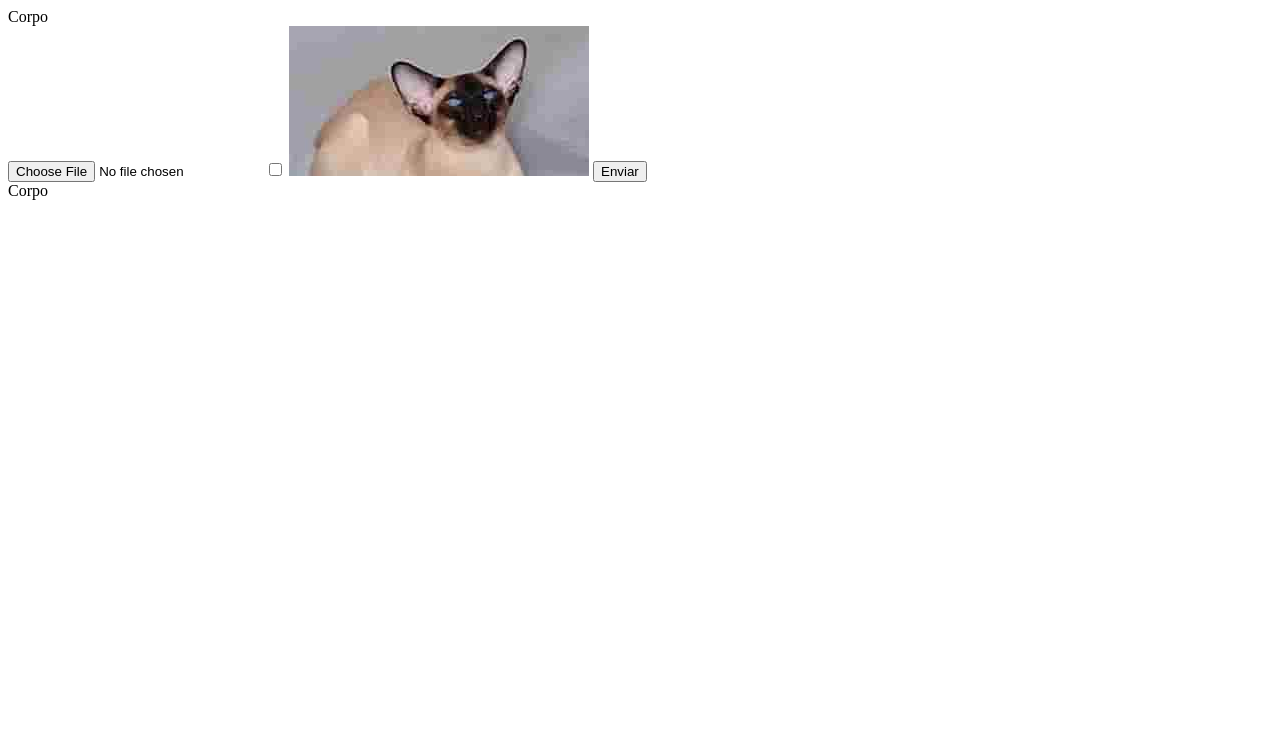
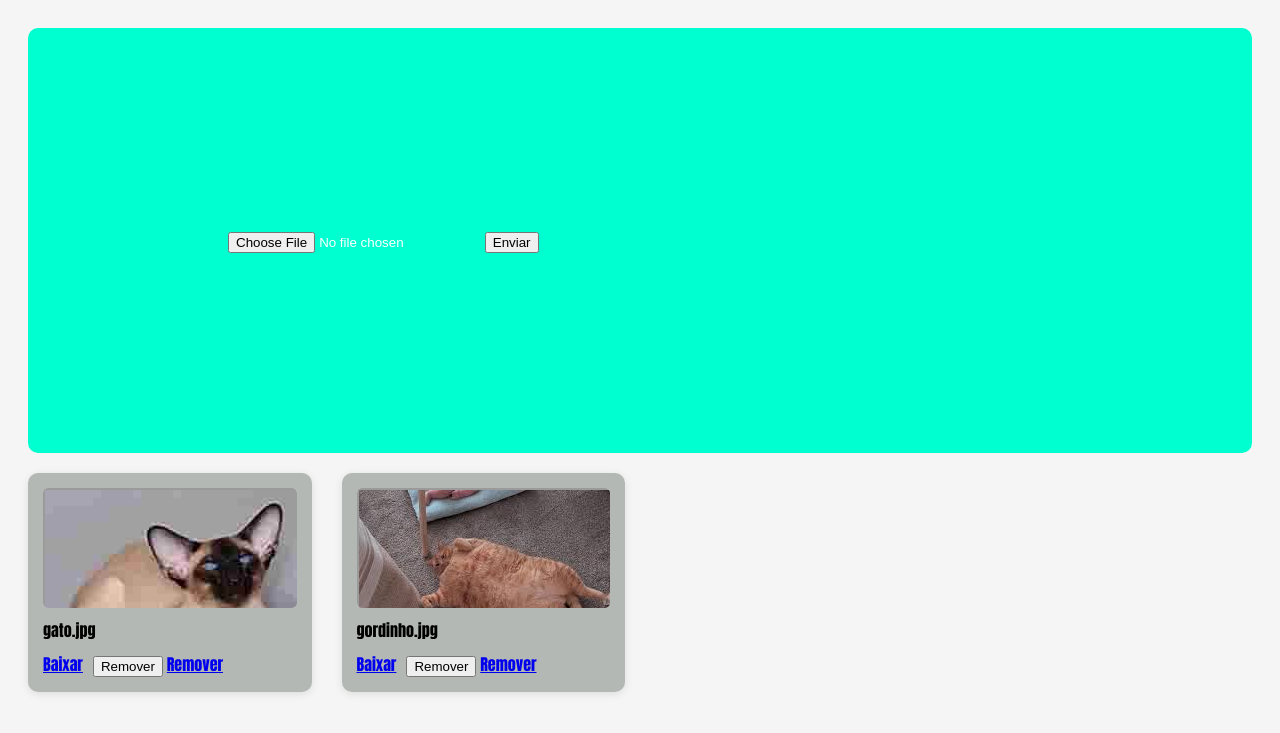
Before and after one commit to vitoroliveira8684/transferirArquivos, a FastAPI app: page / in a window 1280 px wide. Shown: the top 733 px of the page. Run offline with FastAPI, Linux system fonts and the light colour scheme.

Commit message:
Melhorando layout, adicionando botão de excluir

```diff
--- a/app/main.py
+++ b/app/main.py
@@ -10,4 +10,5 @@ app = FastAPI();
 
 app.include_router(files.router);
 
+app.mount("/static", StaticFiles(directory="app/static"), name="static")
 app.mount("/uploads", StaticFiles(directory="uploads"), name ="uploads")
--- /dev/null
+++ b/app/static/css/style.css
@@ -0,0 +1,71 @@
+ body {
+     font-family: Impact, Haettenschweiler, 'Arial Narrow Bold', sans-serif;
+     background: #f5f5f5;
+     padding: 20px;
+ }
+
+ .uploadBox {
+     background: rgb(0, 255, 208);
+     padding: 200px;
+     color: rgb(255, 255, 255);
+     border-radius: 10px;
+     margin-bottom: 20px;
+ }
+
+ .cards {
+     display: grid;
+     grid-template-columns: repeat(auto-fill, minmax(250px, 1fr));
+     gap: 30px;
+ }
+
+ .card {
+     background: rgb(180, 184, 180);
+     border-radius: 10px;
+     padding: 15px;
+     box-shadow: 0 2px 8px rgba(0, 0, 0, .1);
+ }
+
+ .filename {
+     word-break: break-word;
+     margin-bottom: 10px;
+     font-weight: bold;
+ }
+
+ .actions {
+     display: flex;
+     gap: 10px;
+ }
+
+ .btn {
+     flex: 1;
+     padding: 8px;
+     border: none;
+     border-radius: 5px;
+     cursor: pointer;
+     color: white;
+     text-decoration: none;
+     text-align: center;
+ }
+
+ .download {
+     background: #2196f3;
+ }
+
+ .delete {
+     background: #f44336;
+ }
+
+ .preview {
+
+     margin-bottom: 10px;
+     height: 120px;
+     overflow: hidden;
+     border-radius: 5px;
+     background: #eee;
+ }
+
+ .preview iframe {
+
+     width: 100%;
+     height: 100%;
+ }
--- a/app/templates/index.html
+++ b/app/templates/index.html
@@ -1,31 +1,57 @@
 <!DOCTYPE html>
 <html>
 
+
+
     <head>
-        <title>Titulo</title>
+        <title>Upload de Arquivos</title>
+
+        <link rel="stylesheet" href="/static/css/style.css">
+
+
     </head>
 
     <body>
 
-        Corpo
+        <div class="uploadBox">
+            <title>Upload de Arquivos</title>
+            <form action="/upload" method="post" enctype="multipart/form-data">
+                <input type="file" name="file">
+                <button type="submit"  class="btnUpload">Enviar</button>
+            </form>
+        </div>
+
+        <div class="cards">
+            {% for arquivo in arquivos %}
 
 
-        <form action="/upload" method="post" enctype="multipart/form-data">
+                <div class="card">
 
-            <input type="file" name="arquivo" >
+                    <div class="preview">
+                        <iframe src="/uploads/{{arquivo}}"></iframe>
+                    </div>
 
-            <input type="checkbox" name="rolinha" value="rola">
-            {% for arquivo in arquivos %}
-                <iframe  src="/uploads/{{arquivo}}" frameborder="0"></iframe>
-            {% endfor %}
+                    <div class="filename">
+                        {{arquivo}}
+                    </div>
 
-            <button type="submit">
-                Enviar
-            </button>
+                    <div class="actions">
 
-        </form>
+                        <a class="btnDownload" href="/uploads/{{arquivo}}" download>Baixar</a>
+                        <form action="/delete/{{arquivo}}" method="post">
+                            <button type="submit" class="btnDelete">Remover</button>
+                            <a class="btnDelete" href="/delete/{{arquivo}}">Remover</a>
+                        </form>
+                    </div>
 
-        Corpo
+                </div>
+
+
+            {%  endfor %}
+        </div>
+
+
+
     </body>
 
 
```
Also changed, not shown: app/routes/files.py (+13 -5 lines), uploads/gordinho.jpg (added), 3 other files.
